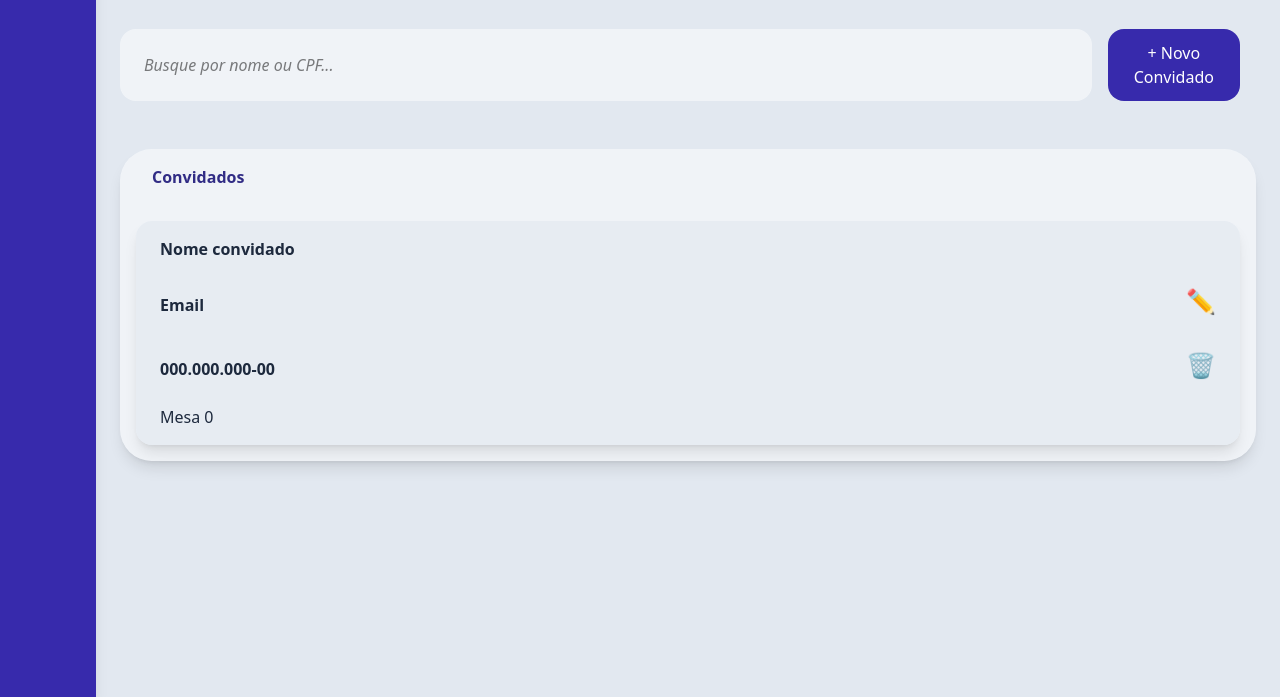
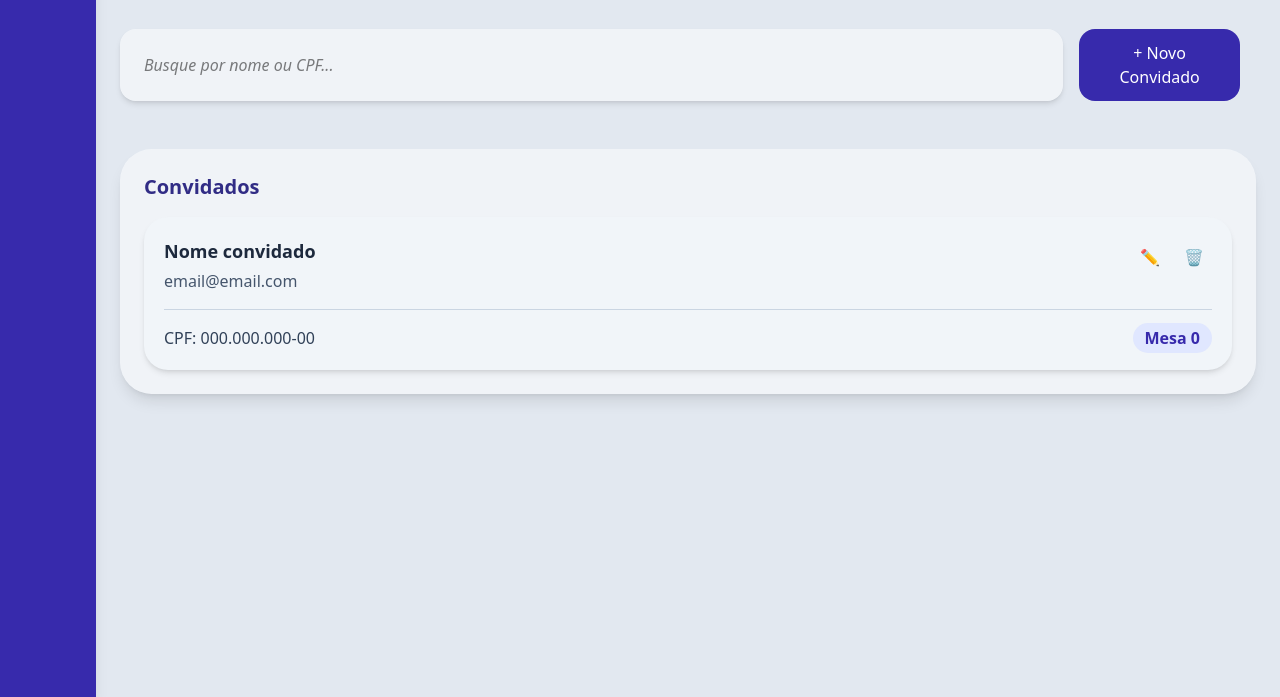
Before and after one commit to mwrlon/estudo-projeto, a website: page client/convidados.html in a window 1280 px wide. Shown: the part 103-800 px from the top of the page. Drawn offline with nearby package versions, Linux system fonts and the light colour scheme; sample sign-in values are in the browser's storage.

Commit message:
em andamento...

```diff
--- a/backend/connect.js
+++ b/backend/connect.js
@@ -5,7 +5,7 @@ const db = knex({
     host: 'localhost',
     port: 3306,
     user: 'root',
-    password: '',
+    password: 'admin',
     database: 'weddingpass',
   },
 });
--- a/client/convidados.html
+++ b/client/convidados.html
@@ -1,19 +1,27 @@
-<!doctype html>
+<!DOCTYPE html>
 <html lang="pt-BR">
   <head>
     <meta charset="UTF-8" />
     <meta name="viewport" content="width=device-width, initial-scale=1.0" />
     <title>Dashboard</title>
-    <link rel="stylesheet" href="style.css">
+    <link rel="stylesheet" href="style.css" />
     <script src="https://cdn.jsdelivr.net/npm/@tailwindcss/browser@4"></script>
   </head>
 
   <body class="bg-slate-200 min-h-screen">
-    <aside id="sidebar" class="flex fixed top-0 left-0 w-24 h-screen bg-indigo-800 text-white flex-col justify-between shadow-lg">
+    <aside
+      id="sidebar"
+      class="flex fixed top-0 left-0 w-24 h-screen bg-indigo-800 text-white flex-col justify-between shadow-lg"
+    >
       <div>
         <p class="flex m-6 text-4xl font-bold">
           <a href="dashboard.html" id="titulo" class="hidden">Wedding Pass</a>
-          <button id="sideBarToggle" class="flex m-2 text-3xl font-bold cursor-pointer"> ➔ </button>
+          <button
+            id="sideBarToggle"
+            class="flex m-2 text-3xl font-bold cursor-pointer"
+          >
+            ➔
+          </button>
         </p>
 
         <nav class="hidden">
@@ -49,7 +57,8 @@
       </div>
 
       <div class="p-4">
-        <button id="botaoSair"
+        <button
+          id="botaoSair"
           onclick="logout()"
           class="hidden w-full cursor-pointer p-3 font-bold bg-slate-100 text-indigo-900 rounded-2xl hover:bg-slate-300 transition"
         >
@@ -59,31 +68,80 @@
     </aside>
 
     <main class="p-6 ml-24">
-      <h1 class="text-5xl font-bold text-slate-800 ">Convidados</h1>
-      <p class="text-lg font-thin text-slate-800 mb-8">Gerenciamento de convidados</p>
+      <h1 class="text-5xl font-bold text-slate-800">Convidados</h1>
+      <p class="text-lg font-thin text-slate-800 mb-8">
+        Gerenciamento de convidados
+      </p>
 
       <div class="flex">
-        <input type="search" placeholder="Busque por nome ou CPF..." class="italic w-full bg-white/50 rounded-2xl p-6">
-        <button class="bg-indigo-800 text-white rounded-2xl p-2 mx-4 hover:bg-indigo-900 cursor-pointer">+ Novo Convidado</button>
+        <input
+          type="search"
+          placeholder="Busque por nome ou CPF..."
+          class="italic w-full bg-white/50 rounded-2xl p-6 shadow-md focus:outline-none focus:ring-2 focus:ring-indigo-500"
+        />
+
+        <button
+          class="bg-indigo-800 text-white rounded-2xl px-6 mx-4 hover:bg-indigo-900 transition cursor-pointer"
+        >
+          + Novo Convidado
+        </button>
       </div>
 
-        <div id="convidados-total" class="flex flex-col bg-white/50 mt-12 w-full h-auto rounded-4xl shadow-lg">
-          <p class="mx-8 my-4 text-indigo-900 font-semibold">Convidados</p>
-          <div class="flex flex-col bg-slate-200/60 text-slate-800 p-2 rounded-2xl m-4 shadow-lg">
-            <p id="nome" class="flex font-semibold mx-4 my-2">Nome convidado</p>
-            <div class="flex justify-between">
-                <p id="email" class="flex items-center font-semibold mx-4 mt-2">Email</p>
-                <button class=" cursor-pointer p-4 text-2xl" onclick="editar()">✏️</button>
+      <div
+        id="convidados-total"
+        class="flex flex-col bg-white/50 mt-12 rounded-4xl shadow-lg p-6"
+      >
+        <p class="text-indigo-900 font-bold text-xl mb-4">Convidados</p>
+
+        <div
+          class="bg-slate-100 rounded-3xl p-5 shadow-md hover:shadow-lg transition"
+        >
+          <div class="flex justify-between items-start">
+            <div>
+              <p id="nome" class="text-lg font-bold text-slate-800">
+                Nome convidado
+              </p>
+
+              <p id="email" class="text-slate-600 mt-1">email@email.com</p>
             </div>
-            <div class="flex justify-between">
-                <p id="cpf" class="flex items-center font-semibold mx-4 mt-2">000.000.000-00</p>
-                <button class=" cursor-pointer p-4 text-2xl" onclick="excluir()">🗑️</button>
-            </div>
-            <p class="font-medium mx-4 my-2">Mesa <span id="mesa">0</span></p>
+
+            <div class="flex gap-2">
+              <button
+                class="cursor-pointer p-2 rounded-xl hover:bg-slate-200 transition"
+                onclick="editar()"
+              >
+                ✏️
+              </button>
+
+              <button
+                class="cursor-pointer p-2 rounded-xl hover:bg-red-100 transition"
+                onclick="excluir()"
+              >
+                🗑️
+              </button>
             </div>
           </div>
+
+          <div
+            class="border-t border-slate-300 mt-4 pt-4 flex justify-between items-center"
+          >
+            <div>
+              <p id="cpf" class="font-medium text-slate-700">
+                CPF: 000.000.000-00
+              </p>
+            </div>
+
+            <div>
+              <span
+                class="bg-indigo-100 text-indigo-800 px-3 py-1 rounded-full font-semibold"
+              >
+                Mesa <span id="mesa">0</span>
+              </span>
+            </div>
+          </div>
+        </div>
+      </div>
     </main>
-
   </body>
   <script src="./scripts/convidados.js"></script>
 </html>
```
Also changed, not shown: backend/app.js (+8 -3 lines), client/index.html (+10 -8 lines), client/scripts/dashboard.js (+4 -4 lines), client/scripts/index.js (+38 -0 lines), 1 other file.
